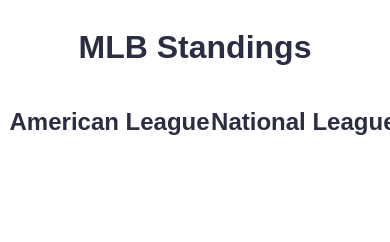
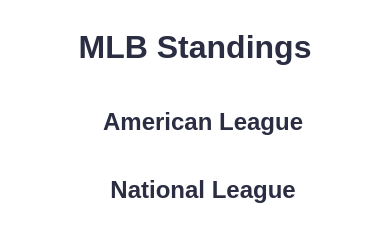
Before and after one commit to wazzupope/mlb-standings, a website built with webpack: page dist/index.html in a window 390 px wide. Built offline with nearby package versions, Linux system fonts and the light colour scheme; no server answers.

Commit message:
create media query and adjust sizing of tables to make more responsive

```diff
--- a/styles/styles.css
+++ b/styles/styles.css
@@ -11,10 +11,12 @@
   display: flex;
   flex-direction: column;
   align-items: center;
+  margin: 0px 10px;
 }
 
 table {
   border-collapse: collapse;
+  min-width: 500px;
 };
 
 tr {
@@ -90,6 +92,13 @@
   justify-content: space-evenly;
 }
 
+@media (max-width: 1040px) {
+  #main {
+    flex-direction: column;
+    justify-content: center;
+  }
+}
+
 /*
 Debug why selected-column isn't highlighting which column has been sorted
 
```
